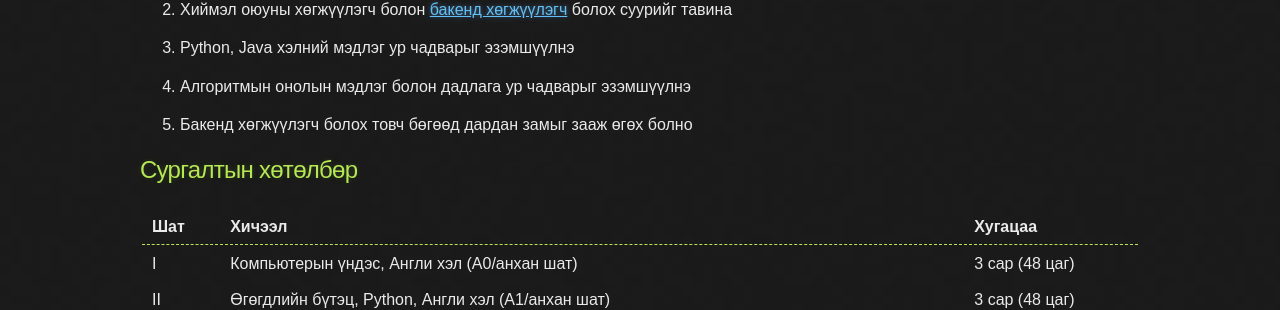
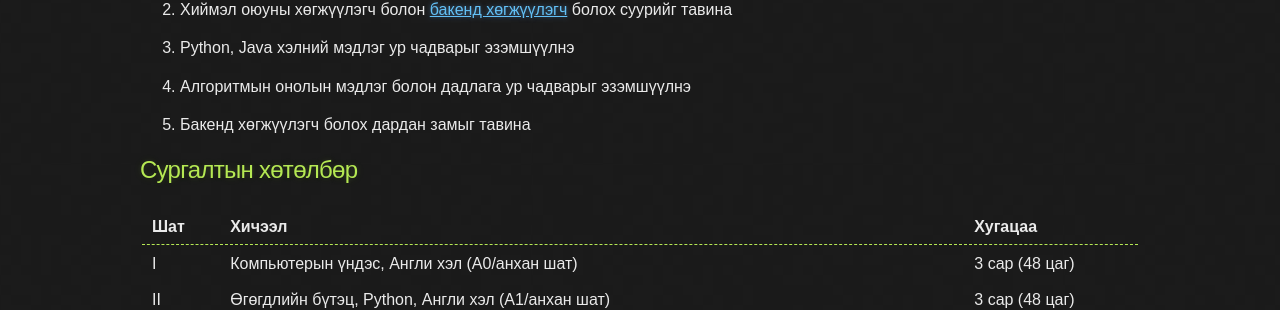
Before and after one commit to ganaatulgaa/corecode, a Jekyll site: the page built from index.md, in a window 1280 px wide. Shown: the part 368-678 px from the top of the page. Built offline with Jekyll 4.4.1, drawn with Linux system fonts in a browser that asks for light colours.

Commit message:
Update index.md

```diff
--- a/index.md
+++ b/index.md
@@ -14,7 +14,7 @@ layout: default
 
 1. Алгоритмын онолын мэдлэг болон дадлага ур чадварыг эзэмшүүлнэ
 
-1. Бакенд хөгжүүлэгч болох товч бөгөөд дардан замыг зааж өгөх болно
+1. Бакенд хөгжүүлэгч болох дардан замыг тавина
 
 ## Сургалтын хөтөлбөр
 
```
